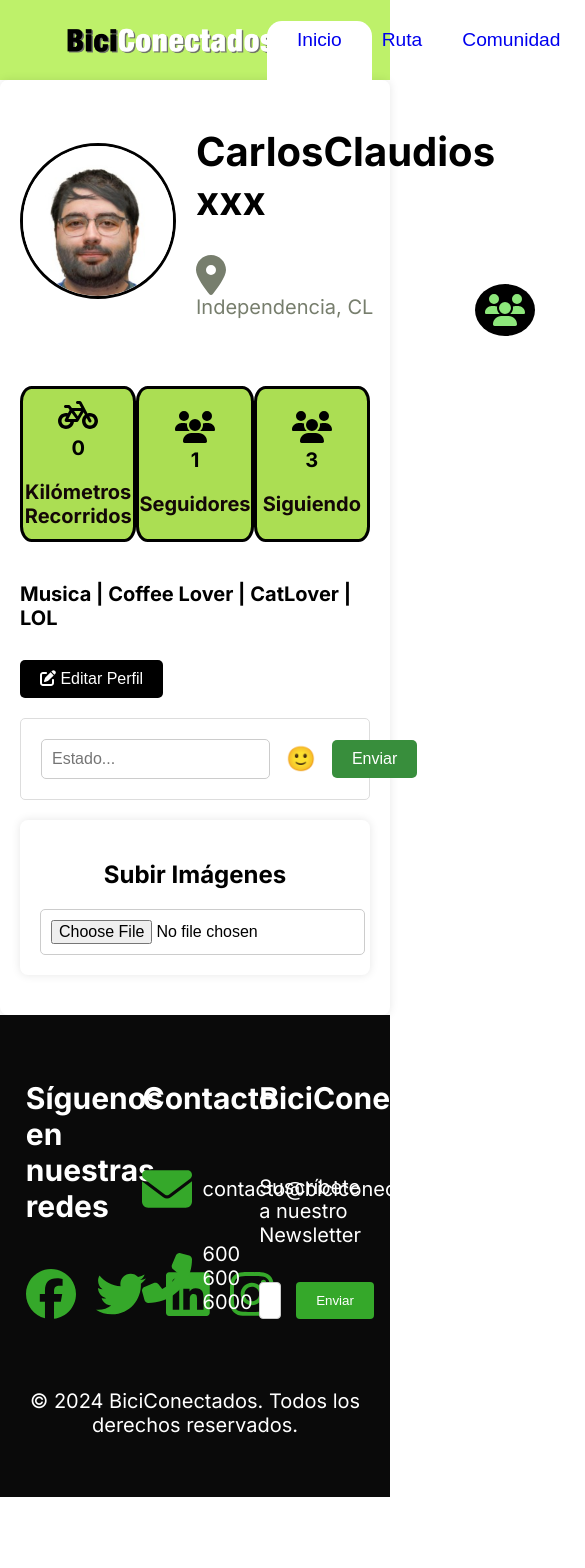
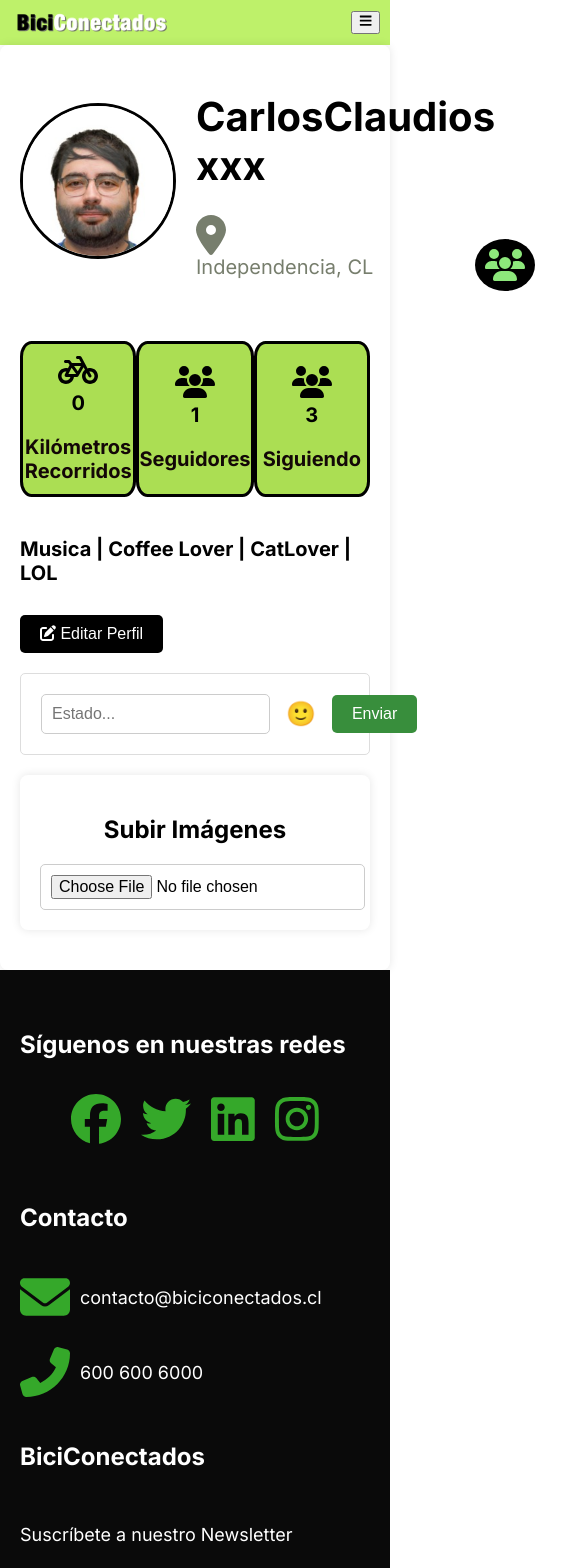
Before and after one commit to jupitaa/FrontBiciconectados, a React (Vite) app in the folder project-react-bicionectados/: page /perfil in a window 390 px wide. Shown: the top 1568 px of the page, 585 px wide, since content can reach past the window. Before the commit the page ends 1497 px from the top, so only its background shows below. Built offline with nearby package versions, Linux system fonts and the light colour scheme.

Commit message:
Co-authored-by: Elías Arancibia <eliasaurio@users.noreply.github.com> Co-authored-by: Constanza Albornoz <jupitaa@users.noreply.github.com>

```diff
--- a/project-react-bicionectados/src/components/Header/Header.css
+++ b/project-react-bicionectados/src/components/Header/Header.css
@@ -4,6 +4,7 @@
   display: flex;
   justify-content: center;
   height: 80px;
+  font-weight: 700;
 }
 .navbar {
   display: flex;
@@ -31,7 +32,23 @@
   position: relative;
   font-size: 1.2em;
 }
-
+.navbar > .navbar-ul-responsive {
+  align-items: end;
+  margin: 0;
+  opacity: 0;
+  visibility: hidden;
+  position: absolute;
+  margin: 0;
+  top: 0;
+  right: 0;
+  z-index: 5;
+  background-color: var(--VerdePlano);
+  flex-direction: column;
+  width: 30%;
+  padding: 2rem;
+  border-radius: 15px;
+  box-shadow: 0 100vmax 0 100vmax rgba(0, 0, 0, 0.5);
+}
 .profile-navbar {
   display: flex;
   flex-direction: row;
@@ -74,3 +91,90 @@
   -webkit-animation: moveFromBottom 0.7s ease both;
   animation: moveFromBottom 0.7s ease both;
 }
+.menu-hambur {
+  display: none;
+}
+/* Media Queries para Responsividad */
+@media (max-width: 1200px) {
+  .navbar {
+    width: 85%;
+  }
+  .navbar > ul {
+    gap: 20px;
+  }
+  .navbar > ul > li > a {
+    font-size: 1em;
+  }
+  .profile-info {
+    align-items: center;
+  }
+}
+
+@media (max-width: 768px) {
+  .menu-hambur {
+    display: block;
+  }
+  .login-home-btn {
+    display: none;
+  }
+  .header {
+    height: auto;
+    padding: 10px;
+  }
+  .navbar-ul-responsive.visible {
+    opacity: 1;
+    visibility: visible;
+  }
+  .navbar-ul-responsive > li {
+    width: 100%;
+    border-bottom: 1px solid black;
+  }
+  .navbar > ul > li {
+    width: 100%;
+    justify-content: end;
+  }
+  .navbar {
+    display: flex;
+    flex-direction: row;
+    flex-wrap: nowrap;
+    width: 100%;
+  }
+  .navbar > .navbar-ul {
+    flex-direction: column;
+    gap: 10px;
+    display: none;
+  }
+  .navbar > ul > li > a {
+    font-size: 0.9em;
+  }
+  .profile-navbar {
+    margin-top: 10px;
+  }
+}
+
+@media (max-width: 480px) {
+  .menu-hambur-close {
+    display: flex;
+    justify-content: center;
+  }
+  .navbar {
+    align-items: center;
+    width: 100%;
+  }
+  .navbar > img {
+    height: 25px;
+  }
+
+  .navbar > ul > li > a {
+    font-size: 0.8em;
+  }
+  .profile-navbar {
+    flex-direction: column;
+    align-items: center;
+    margin: 10px 0;
+  }
+  .profile-info {
+    align-items: center;
+    gap: 5px;
+  }
+}
--- a/project-react-bicionectados/src/components/Header/Header.jsx
+++ b/project-react-bicionectados/src/components/Header/Header.jsx
@@ -3,11 +3,18 @@ import "./Header.css";
 import { Link, useLocation } from "react-router-dom";
 import { useState, useEffect } from "react";
 import ButtonLogin from "../buttons/ButtonLogin";
+import { FaBars } from "react-icons/fa";
+import { IoMdClose } from "react-icons/io";
 
 export default function Header() {
   const [menu, setMenu] = useState("inicio");
   const [logged, setLogged] = useState(false);
+  const [navbar, setnavbar] = useState(false);
   const location = useLocation();
+  const handleToggleNavBar = () => {
+    setnavbar((prevState) => !prevState);
+  };
+
   useEffect(() => {
     const path = location.pathname;
     if (
@@ -24,14 +31,14 @@ export default function Header() {
     <header className="header">
       <nav className="navbar">
         <img src="./src/assets/images/logobici.png" alt="logo" />
-        <ul>
+        <ul className="navbar-ul">
           <li>
             <Link
               to="/"
               onClick={() => setMenu("inicio")}
               className={menu === "inicio" ? "active" : ""}
             >
-              Inicio
+              INICIO
             </Link>
           </li>
           <li>
@@ -40,7 +47,7 @@ export default function Header() {
               className={menu === "ruta" ? "active" : ""}
               onClick={() => setMenu("ruta")}
             >
-              Ruta
+              RUTA
             </Link>
           </li>
           <li>
@@ -49,7 +56,7 @@ export default function Header() {
               className={menu === "comunity" ? "active" : ""}
               onClick={() => setMenu("comunity")}
             >
-              Comunidad
+              COMUNIDAD
             </Link>
           </li>
           <li>
@@ -58,24 +65,57 @@ export default function Header() {
               className={menu === "eventos" ? "active" : ""}
               onClick={() => setMenu("eventos")}
             >
-              Eventos
+              EVENTOS
+            </Link>
+          </li>
+        </ul>
+        <ul
+          className={
+            navbar
+              ? "navbar-ul-responsive visible moveFromTop "
+              : "navbar-ul-responsive"
+          }
+        >
+          <button className="menu-hambur-close" onClick={handleToggleNavBar}>
+            <IoMdClose />
+          </button>
+          <li>
+            <Link to="/" onClick={() => setMenu("inicio")}>
+              INICIO
             </Link>
           </li>
           <li>
-            <Link
-              to="/perfil"
-              onClick={() => setMenu("perfil")}
-              className={menu === "perfil" ? "active" : ""}
-            >
-              Perfil
+            <Link to="/ruta" onClick={() => setMenu("ruta")}>
+              RUTA
+            </Link>
+          </li>
+          <li>
+            <Link to="/comunity" onClick={() => setMenu("comunity")}>
+              COMUNIDAD
+            </Link>
+          </li>
+          <li>
+            <Link to="/eventos" onClick={() => setMenu("eventos")}>
+              EVENTOS
+            </Link>
+          </li>
+          <li>
+            <Link to="/login" onClick={() => setMenu("iniciarsesion")}>
+              INICIAR SESION
             </Link>
           </li>
         </ul>
-        {logged === true ? (
-          <ProfileNavBar name="Usuario" status="En línea" />
-        ) : (
-          <ButtonLogin />
-        )}
+        <div className="login-home-btn">
+          {logged === true ? (
+            <ProfileNavBar name="Usuario" status="En línea" />
+          ) : (
+            <ButtonLogin />
+          )}
+        </div>
+
+        <button className="menu-hambur" onClick={handleToggleNavBar}>
+          <FaBars />
+        </button>
       </nav>
     </header>
   );
--- a/project-react-bicionectados/src/pages/Footer.css
+++ b/project-react-bicionectados/src/pages/Footer.css
@@ -1,3 +1,4 @@
+/* General Styles */
 .footer {
   background-color: #0a0a0a;
   color: white;
@@ -6,6 +7,8 @@
   flex-wrap: wrap;
   justify-content: space-around;
 }
+
+/* Social Icons */
 .social-icons {
   display: flex;
   justify-content: center;
@@ -19,26 +22,29 @@
   cursor: pointer;
 }
 
+.icon:hover {
+  color: #c4dcce;
+}
+
+/* Footer Sections */
 .footer-section-comunidad,
 .footer-section-contacto,
 .footer-section-newsletter {
-  width: 30%;
+  width: 30%; /* Adjust width as needed */
   gap: 15px;
   display: flex;
   flex-direction: column;
   align-items: start;
   justify-content: space-between;
 }
+
 .footer-section-comunidad > h2,
 .footer-section-contacto > h2,
 .footer-section-newsletter > h2 {
   font-size: 30px;
 }
 
-.icon:hover {
-  color: #c4dcce;
-}
-
+/* Contact Section */
 .footer-section-contacto p {
   display: flex;
   align-items: center;
@@ -47,14 +53,17 @@
   font-size: 20px;
 }
 
+/* Newsletter Section */
 .footer-section-newsletter p {
   font-size: 20px;
 }
+
 .newsletter-form {
   width: 100%;
   display: flex;
   gap: 15px;
 }
+
 .newsletter-input {
   padding: 10px; /* Aumento del padding para un campo de entrada más grande */
   border-radius: 4px;
@@ -78,9 +87,56 @@
   color: black;
 }
 
+/* Derechos de Autor */
 .derechos {
   margin-top: 50px;
   font-size: 20px;
   text-align: center;
   width: 100%;
 }
+
+/* Responsive Styles (for screens smaller than 768px) */
+@media (max-width: 768px) {
+  .footer {
+    flex-direction: column; /* Stack elements vertically on small screens */
+    align-items: center; /* Center elements horizontally on small screens */
+  }
+
+  .social-icons,
+  .footer-section-comunidad,
+  .footer-section-contacto,
+  .footer-section-newsletter {
+    width: 100%; /* Make sections full width on small screens */
+    margin-bottom: 20px; /* Add spacing between sections on small screens */
+  }
+
+  .footer-section-comunidad > h2,
+  .footer-section-contacto > h2,
+  .footer-section-newsletter > h2 {
+    font-size: 24px; /* Adjust heading size for smaller screens */
+  }
+
+  .footer-section-contacto p,
+  .footer-section-newsletter p {
+    font-size: 18px; /* Adjust paragraph size for smaller screens */
+  }
+
+  .newsletter-form {
+    flex-direction: column;
+    align-items: start; /* Stack input and button on small screens */
+  }
+
+  .newsletter-input,
+  .newsletter-button {
+    width: 100%; /* Make input and button full width on small screens */
+  }
+  .newsletter-input {
+    padding: 0;
+    height: 40px;
+    font-size: 1em;
+  }
+
+  .derechos {
+    margin-top: 30px; /* Adjust margin for smaller screens */
+  }
+}
--- a/project-react-bicionectados/src/pages/Pages.css
+++ b/project-react-bicionectados/src/pages/Pages.css
@@ -190,6 +190,110 @@
   -webkit-animation: moveFromLeftmore 5s ease both;
   animation: moveFromLeftmore 5s ease both;
 }
+/* Media Queries para Responsividad */
+@media (max-width: 1200px) {
+  .home-page {
+    flex-direction: column;
+    gap: 50px;
+    height: auto;
+  }
+  .info-details {
+    width: 90%;
+  }
+  .home-infoapp {
+    width: 100%;
+    margin-top: 20px;
+  }
+  .home-msg-container {
+    width: 80%;
+  }
+  .conocenos-container {
+    margin-right: 20px;
+  }
+}
+
+@media (max-width: 768px) {
+  .background-image {
+    display: none;
+  }
+  .home-page {
+    align-items: center;
+    gap: 20px;
+    background: white;
+  }
+  .home-infoapp {
+    height: 55vh;
+    order: 1;
+  }
+  .home-infoapp > p {
+    font-size: 1em;
+    width: 80%;
+  }
+  .info-details {
+    width: 90%;
+  }
+  .home-msg-container {
+    justify-content: start;
+    text-align: center;
+    height: auto;
+    font-size: 1.2em;
+  }
+
+  .conocenos-container {
+    margin-bottom: 20px;
+    margin-right: 0;
+    justify-content: center;
+    order: 2;
+  }
+}
+
+@media (max-width: 480px) {
+  .home-page {
+    height: 100vh;
+    justify-content: start;
+    gap: 70px;
+  }
+  .home-infoapp {
+    height: 40vh;
+    order: 1;
+  }
+  .home-infoapp > p {
+    font-size: 0.9em;
+    width: 100%;
+  }
+  .info-details {
+    font-size: 0.7em;
+    width: 90%;
+  }
+  .home-infoapp > span {
+    width: 70%;
+    font-style: italic;
+    font-size: 0.7em;
+  }
+  .home-msg-container {
+    width: 100%;
+    padding: 5px;
+    margin-bottom: 0;
+    justify-content: start;
+    font-size: 0.9em;
+  }
+  .home-msg-container > h5 {
+    margin: 0;
+  }
+
+  .form-map {
+    width: 80%;
+    height: auto;
+    position: static;
+    margin: 10px auto;
+  }
+  .leaflet-routing-container {
+    padding: 5px;
+  }
+  .leaflet-routing-alternatives-container {
+    padding: 3px;
+  }
+}
 @-webkit-keyframes scaleUp {
   from {
     opacity: 0;
```
